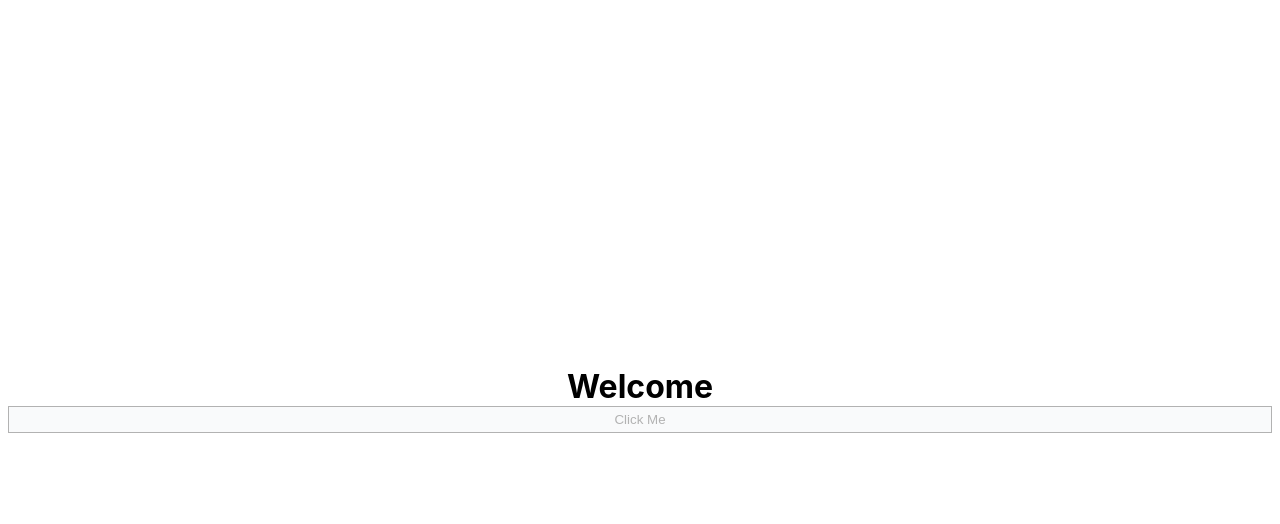
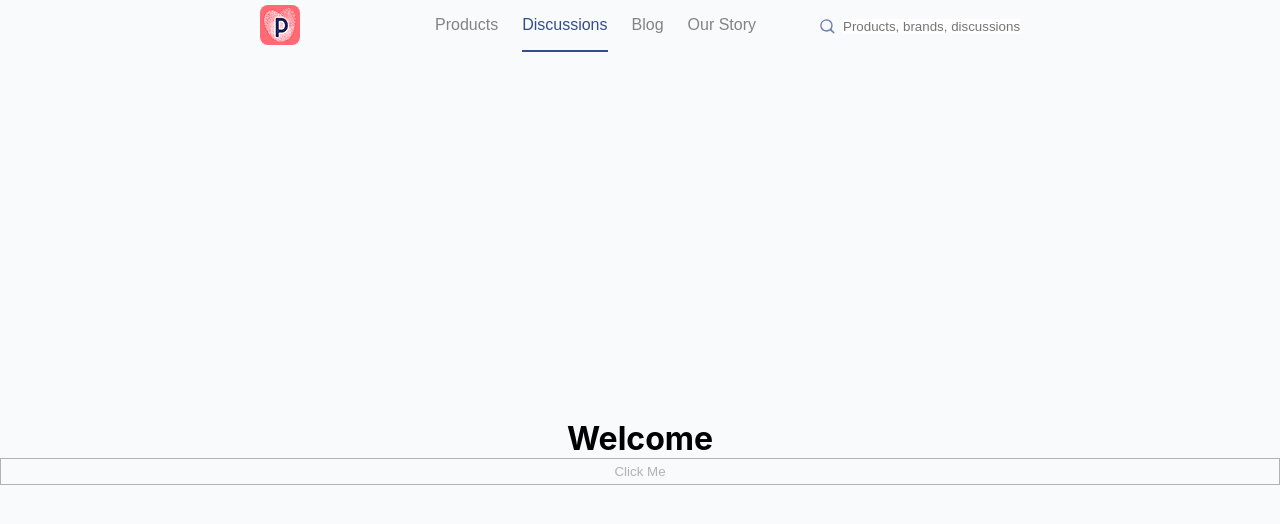
Before and after one commit to ivanms1/posts-dashboard, a Next.js app: page / in a window 1280 px wide. Shown: the top 524 px of the page. Built offline with nearby package versions, Linux system fonts and the light colour scheme.

Commit message:
add desktop navbar

```diff
--- a/src/components/Button/Button.module.scss
+++ b/src/components/Button/Button.module.scss
@@ -1,5 +1,5 @@
 .Button {
-  background-color: #f9fafb;
+  background: transparent;
   border: solid 1px #b2b2b2;
   color: #b2b2b2;
   cursor: pointer;
@@ -15,3 +15,10 @@
     margin-right: 5px;
   }
 }
+
+.NoStyleButton {
+  background-color: transparent;
+  border: none;
+  cursor: pointer;
+  outline: none;
+}
--- a/src/components/Button/index.tsx
+++ b/src/components/Button/index.tsx
@@ -5,11 +5,30 @@ import styles from "./Button.module.scss";
 
 interface ButtonProps extends React.ButtonHTMLAttributes<HTMLButtonElement> {
   children: React.ReactNode;
-  icon: any;
+  noStyle?: boolean;
+  icon?: any;
 }
 
-function Button({ children, className, icon = null, ...props }: ButtonProps) {
+function Button({
+  children,
+  className,
+  noStyle,
+  icon = null,
+  ...props
+}: ButtonProps) {
   const Icon = icon;
+
+  if (noStyle) {
+    return (
+      <button
+        className={classNames(styles.NoStyleButton, className)}
+        {...props}
+      >
+        {children}
+      </button>
+    );
+  }
+
   return (
     <button className={classNames(styles.Button, className)} {...props}>
       {icon && <Icon className={styles.Icon} />}
--- /dev/null
+++ b/src/components/Layout/Layout.module.scss
@@ -0,0 +1,3 @@
+.Layout {
+  background-color: var(--grey);
+}
--- /dev/null
+++ b/src/components/Layout/Navbar/Navbar.module.scss
@@ -0,0 +1,49 @@
+.Navbar {
+  display: flex;
+  justify-content: space-between;
+  padding: 0 var(--app-padding);
+
+  & .LogoButton {
+    & .Logo {
+      border-radius: 0.5rem;
+    }
+  }
+
+  & .RightSection {
+    align-items: center;
+    display: flex;
+    & .Links {
+      margin-right: 4rem;
+      & :not(:last-child) {
+        margin-right: 1.5rem;
+      }
+
+      & .Link {
+        color: var(--light-grey);
+        font-size: 1rem;
+        padding: 1rem 0;
+        &.isActive {
+          border-bottom: solid 2px var(--blue);
+          color: var(--blue);
+        }
+      }
+    }
+
+    & .SearchContainer {
+      display: flex;
+      & .SearchIcon {
+        fill: var(--light-blue);
+        height: 15px;
+        margin-right: 0.5rem;
+      }
+
+      & .Search {
+        border: none;
+
+        &:focus {
+          outline: none;
+        }
+      }
+    }
+  }
+}
--- /dev/null
+++ b/src/components/Layout/Navbar/index.tsx
@@ -0,0 +1,65 @@
+import { useState } from "react";
+import Image from "next/image";
+import classNames from "classnames";
+
+import Button from "../../Button";
+
+import SearchIcon from "../../../assets/icons/search.svg";
+import PickyLogo from "../../../../public/assets/picky-logo.png";
+
+import styles from "./Navbar.module.scss";
+
+const LINKS = [
+  {
+    id: "products",
+    label: "Products",
+  },
+  {
+    id: "discussions",
+    label: "Discussions",
+  },
+  {
+    id: "blog",
+    label: "Blog",
+  },
+  {
+    id: "our-story",
+    label: "Our Story",
+  },
+];
+
+function Navbar() {
+  const [activeLink, setActiveLink] = useState("discussions");
+  return (
+    <div className={styles.Navbar}>
+      <Button type="button" className={styles.LogoButton} noStyle>
+        <Image className={styles.Logo} src={PickyLogo} alt="Picky Logo" />
+      </Button>
+      <div className={styles.RightSection}>
+        <div className={styles.Links}>
+          {LINKS.map((section) => (
+            <Button
+              className={classNames(styles.Link, {
+                [styles.isActive]: activeLink === section.id,
+              })}
+              key={section.id}
+              onClick={() => setActiveLink(section.id)}
+              noStyle
+            >
+              {section.label}
+            </Button>
+          ))}
+        </div>
+        <div className={styles.SearchContainer}>
+          <SearchIcon className={styles.SearchIcon} />
+          <input
+            className={styles.Search}
+            placeholder="Products, brands, discussions"
+          />
+        </div>
+      </div>
+    </div>
+  );
+}
+
+export default Navbar;
--- /dev/null
+++ b/src/components/Layout/index.tsx
@@ -0,0 +1,20 @@
+import React from "react";
+
+import Navbar from "./Navbar";
+
+import styles from "./Layout.module.scss";
+
+interface Layout {
+  children: React.ReactNode;
+}
+
+function Layout({ children }: Layout) {
+  return (
+    <div className={styles.Layout}>
+      <Navbar />
+      {children}
+    </div>
+  );
+}
+
+export default Layout;
--- a/src/pages/_app.tsx
+++ b/src/pages/_app.tsx
@@ -1,8 +1,14 @@
 import type { AppProps } from "next/app";
+
+import Layout from "../components/Layout";
 
 import "../styles/globals.scss";
 
 function MyApp({ Component, pageProps }: AppProps) {
-  return <Component {...pageProps} />;
+  return (
+    <Layout>
+      <Component {...pageProps} />
+    </Layout>
+  );
 }
 export default MyApp;
--- a/src/pages/index.module.scss
+++ b/src/pages/index.module.scss
@@ -5,5 +5,4 @@
   height: 100vh;
   justify-content: center;
   min-height: 100vh;
-  padding: 0 0.5rem;
 }
--- a/src/styles/globals.scss
+++ b/src/styles/globals.scss
@@ -1,9 +1,18 @@
+:root {
+  // colors
+  --blue: #334d88;
+  --light-grey: #838383;
+  --light-blue: #6e80a9;
+  --grey: #f9fafb;
+
+  // padding
+  --app-padding: 260px;
+}
+
 html,
 body {
   font-family: -apple-system, BlinkMacSystemFont, Segoe UI, Roboto, Oxygen,
     Ubuntu, Cantarell, Fira Sans, Droid Sans, Helvetica Neue, sans-serif;
-  margin: 0;
-  padding: 0;
 }
 
 a {
```
Also changed, not shown: public/assets/picky-logo.png (added), src/assets/icons/search.svg (added).
